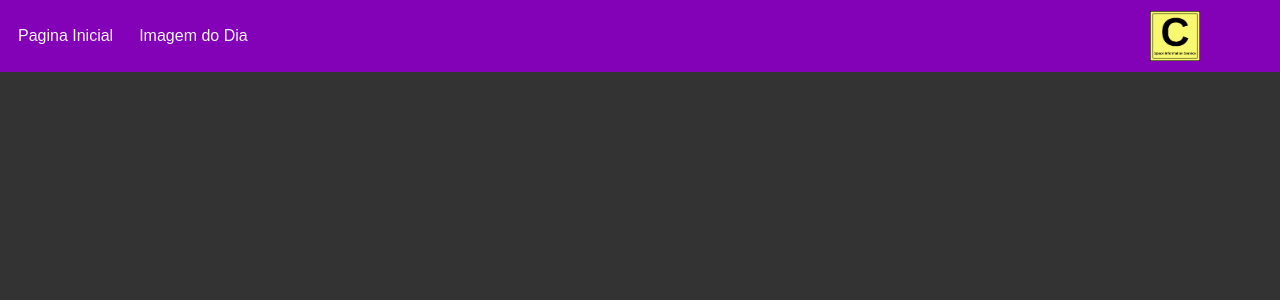
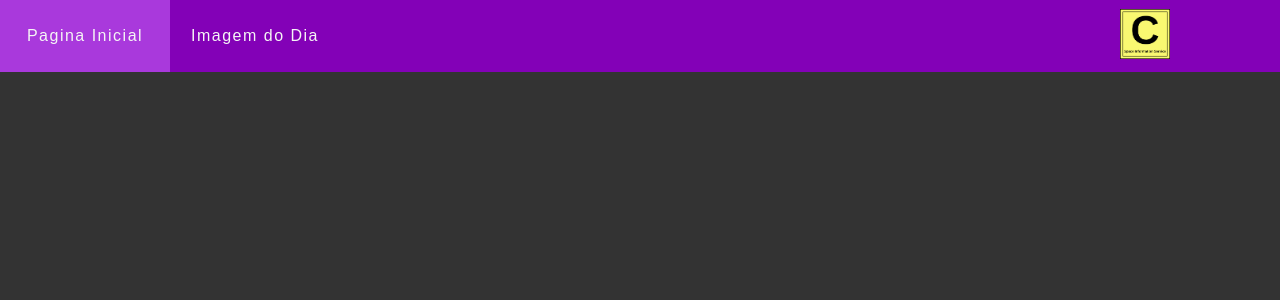
Before and after one commit to FelipeJozala/sis-web, a Next.js app: page / in a window 1280 px wide. Shown: the top 300 px of the page. Built offline with nearby package versions, Linux system fonts and the light colour scheme.

Commit message:
Small corrections and Apod component init

```diff
--- a/src/Layout/styles.jsx
+++ b/src/Layout/styles.jsx
@@ -1,11 +1,15 @@
 import styled from "styled-components";
 
 export const MainContainer = styled.div`
+
+    @import url('https://fonts.googleapis.com/css2?family=Poppins:wght@200;500&display=swap');
+
     display: flex;
     flex-direction: column;
     align-items: center;
     height: fit-content;
     width: 80%;
     margin: 5vh auto;
+    font-family: 'Poppins', sans-serif;
 
 `
--- /dev/null
+++ b/src/components/Apod/styles.jsx
@@ -0,0 +1,10 @@
+import styled from "styled-components";
+
+export const ApodTittle = styled.h3`
+    color: ${({theme})=> theme.secondary}
+`
+
+export const NasaImage= styled.img`
+    max-height: 95vh;
+    max-width: 100vw;
+`
--- a/src/components/Navbar/Navbar.jsx
+++ b/src/components/Navbar/Navbar.jsx
@@ -1,6 +1,13 @@
 import Link from 'next/link'
 import React, { useState } from 'react'
-import { BurgueMenu, LeftContainer, NavContainer, RightContainer, Brand, MobileMenu } from './styles'
+import Image from "next/image";
+import { BurgueMenu,
+         LeftContainer,
+          NavContainer,
+           RightContainer,
+           LinkContainer,
+            BrandContainer,
+            MobileMenu } from './styles'
 import brandlogo from '../../assets/brandlogo.png'
 
 
@@ -20,23 +27,26 @@ const Navbar = () => {
         <>
             <NavContainer>
                 <LeftContainer>
-                    <Link href="/">Pagina Inicial</Link>
-                    <Link href="/apod">Imagem do Dia</Link>
+                    <Link href="/"><LinkContainer>Pagina Inicial</LinkContainer></Link>
+                    <Link href="/apod"><LinkContainer>Imagem do Dia</LinkContainer></Link>
                 </LeftContainer>
                 <RightContainer>
                     <BurgueMenu onClick={handleMobileToggle}>{mobileMenu ? closeIcon : burguerIcon}</BurgueMenu>
-                    <Brand
-                        width={50}
-                        height={50}
-                        src={brandlogo} alt="SIS Web Logo" />
+                    <BrandContainer>
+                        <Image
+                            width={50}
+                            height={50}
+                            layout='fixed'
+                            src={brandlogo} alt="SIS Web Logo" />
+                        </BrandContainer>
                 </RightContainer>
             </NavContainer>
             <MobileMenu menuToggle ={mobileMenu}>
-                    <Link href="/" >
-                        <a onClick={handleMobileToggle}>Pagina Inicial</a>
-                    </Link>
+                        <Link href="/" >
+                            <a onClick={handleMobileToggle}><LinkContainer>Pagina Inicial</LinkContainer></a>
+                        </Link>
                     <Link href="/apod">
-                        <a onClick={handleMobileToggle}>Imagem do Dia</a>
+                        <a onClick={handleMobileToggle}><LinkContainer>Imagem do Dia</LinkContainer></a>
                     </Link>
             </MobileMenu>
         </>
--- a/src/components/Navbar/styles.jsx
+++ b/src/components/Navbar/styles.jsx
@@ -90,9 +90,7 @@ export const MobileMenu = styled.div`
 
     a {
         color: ${({theme})=> theme.text};
-        padding: 1rem;
         font-size: 1.4rem;
-        margin-left: 10px;
     }
 
     @media only screen and (min-width: 768px) {
@@ -101,9 +99,31 @@ export const MobileMenu = styled.div`
 
     }
 `
+export const LinkContainer = styled.div`
+    width: 100vw;
+    text-align: center;
+    padding: 2vh;
 
-export const Brand = styled(Image)`
-    height: 100%;
-    margin-right: 30px;
+    :hover {
+            background: ${({theme}) => theme.secondary};
+        }
+
+    @media only screen and (min-width: 768px) {
+        display: flex;
+        width: 170px;
+        height: 100%;
+        align-items: center;
+        justify-content: center;
+
+
+
+    }
 
 `
+export const Brand = styled(Image)`
+
+`
+
+export const BrandContainer = styled.div`
+    padding-right: 30px;
+`
--- a/src/styles/GlobalStyle.jsx
+++ b/src/styles/GlobalStyle.jsx
@@ -1,6 +1,7 @@
 import { createGlobalStyle } from "styled-components";
 
 export const GlobalStyle = createGlobalStyle`
+
     *{
         margin: 0;
         padding: 0;
@@ -14,6 +15,7 @@ export const GlobalStyle = createGlobalStyle`
         font-size: 1rem;
         color: ${({ theme }) => theme.text};
         font-family: sans-serif;
+        letter-spacing: 1.5px;
     }
 
     ul, a {
```
Also changed, not shown: src/components/Apod/Apod.jsx (added, +19 -0 lines), src/pages/apod.jsx (+4 -10 lines).
